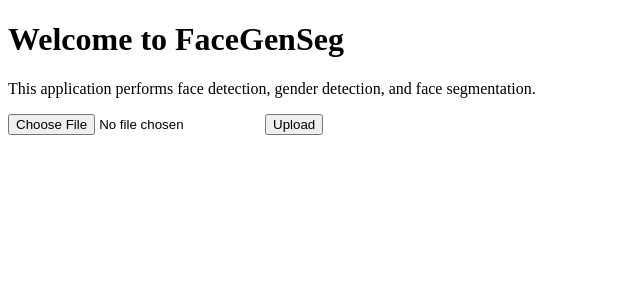
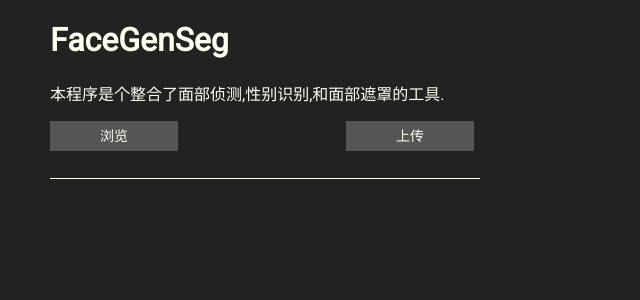
Before and after one commit to harrywenjie/FaceGenSeg, a Flask app: page / in a window 1280 px wide. Shown: the top 300 px of the page, without its empty margins (0-640 px from the left). Run offline with Flask 2, Linux system fonts and the light colour scheme.

Commit message:
update and cleanup

```diff
--- a/main.py
+++ b/main.py
@@ -30,10 +30,11 @@ def main(input_path):
         bounding_box = face_data['bounding_box']
         x, y, w, h = bounding_box
 
-        # Increase the size of the bounding box by a small factor
-        scale_factor = 1.8
-        new_w = int(w * scale_factor)
-        new_h = int(h * scale_factor)
+        # Increase the size of the bounding box by different factors for width and height
+        scale_factor_w = 1.4  # Scale factor for width
+        scale_factor_h = 1.8  # Scale factor for height
+        new_w = int(w * scale_factor_w)
+        new_h = int(h * scale_factor_h)
         new_x = max(0, x - (new_w - w) // 2)
         new_y = max(0, y - (new_h - h) // 2)
 
--- a/templates/index.html
+++ b/templates/index.html
@@ -4,27 +4,92 @@
     <meta charset="utf-8">
     <meta name="viewport" content="width=device-width, initial-scale=1">
     <title>FaceGenSeg</title>
+    <link href="https://fonts.googleapis.com/css2?family=Roboto&display=swap" rel="stylesheet">
+    <style>
+      body {
+        background-color: #222;
+        color:ivory;
+        font-family: 'Roboto', sans-serif;
+        margin-left: 50px;
+      }
+      h1 {
+        color:ivory;
+      }
+      .custom-file-input {
+        display: none;
+      }
+      .custom-file-label{
+        color:ivory;
+      }
+      .button {
+        display: inline-block;
+        cursor: pointer;
+        background-color: #555;
+        color:ivory;
+        padding: 0 50px;
+        line-height: 30px;
+        height: 30px;
+        font-size: 14px;
+        border: none;
+      }
+      .button:link,
+      .button:visited {
+        color:ivory;
+        text-decoration: none;
+      }
+      .custom-file-label {
+        margin-right: 10px;
+      }
+      #fileName {
+        min-width: 150px;
+        display: inline-block;
+      }
+      hr {
+        border: none;
+        height: 1px;
+        color: ivory;
+        width: 430px;
+        background-color: ivory;
+        margin-right: auto;
+        margin-left: 0;
+      }
+    </style>
+      <script>
+        function updateFileName() {
+          const fileInput = document.getElementById('file');
+          const fileName = document.getElementById('fileName');
+          if (fileInput.files.length > 0) {
+            fileName.innerText = fileInput.files[0].name;
+          } else {
+            fileName.innerText = '';
+          }
+        }
+      </script>
   </head>
   <body>
-    <h1>Welcome to FaceGenSeg</h1>
-    <p>This application performs face detection, gender detection, and face segmentation.</p>
+    <h1>FaceGenSeg</h1>
+    <p>本程序是个整合了面部侦测,性别识别,和面部遮罩的工具.</p>
     <form action="/" method="post" enctype="multipart/form-data">
-      <input type="file" name="file" required>
-      <button type="submit">Upload</button>
+      <button type="button" class="button" onclick="document.getElementById('file').click()">浏览</button>
+      <span id="fileName" class="custom-file-label"></span>
+      <input type="file" name="file" id="file" class="custom-file-input" required onchange="updateFileName()" style="display: none;">
+      <button type="submit" class="button">上传</button>
     </form>
-
+    <br>
+    <hr>
     {% if result_data %}
-    <h2>Results:</h2>
+    <h2>运行结果:</h2>
     <ul>
       {% for face_data in result_data %}
       <li>
-        <p>Face {{ loop.index }}:</p>
-        <p>Gender: {{ face_data.gender }}</p>
-        <p>Confidence: {{ face_data.confidence }}</p>
-        <p>Mask Name: {{ face_data.mask_fileurl }}</p>
+        <p>脸 {{ loop.index }}:</p>
+        <p>性别: {{ face_data.gender }}</p>
+        <p>识别信心度: {{ face_data.confidence }}</p>
+        <p>遮罩文件名: {{ face_data.mask_fileurl }}</p>
         <img src="{{ url_for('static', filename=face_data.mask_fileurl) }}" alt="Mask" height="200">
         <br>
-        <a href="{{ url_for('static', filename=face_data.mask_fileurl) }}" download="{{ face_data.mask_fileurl }}">Download</a>
+        <br>
+        <a href="{{ url_for('static', filename=face_data.mask_fileurl) }}" download="{{ face_data.mask_fileurl }}" class="button">Download</a>
       </li>
       {% endfor %}
     </ul>
--- a/tesnorrt_test.py
+++ /dev/null
@@ -1,2 +0,0 @@
-import tensorrt as trt
-print(trt.__version__)
```
Also changed, not shown: README.md, 2 other files.
